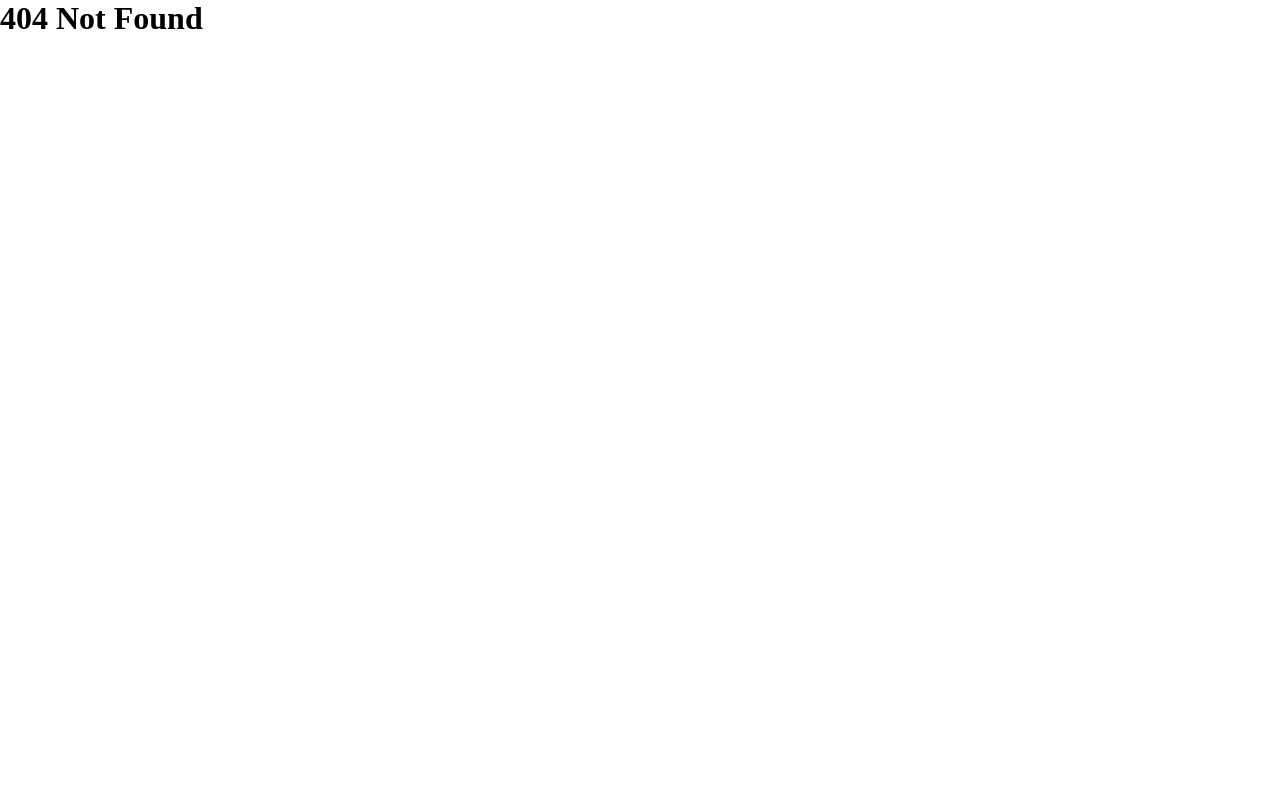
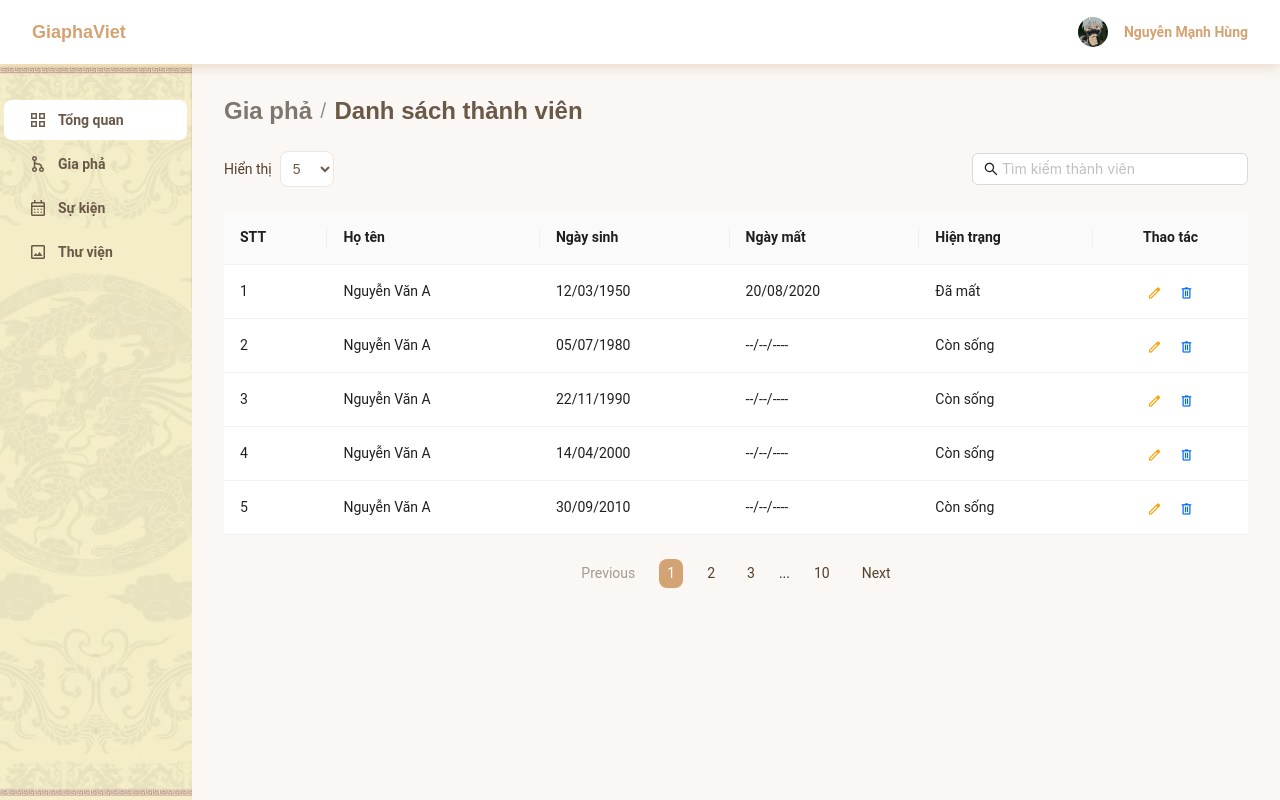
Before and after one commit to hungk4/gia_pha, a React (Create React App) app: page /admin/gia-pha/danh-sach-thanh-vien in a window 1280 px wide. Before the commit this address had no page. Built offline with nearby package versions, Linux system fonts and the light colour scheme.

Commit message:
trang danh sach thanh vien

```diff
--- a/src/App.tsx
+++ b/src/App.tsx
@@ -17,6 +17,7 @@ import AdminLogin from "./views/admin/pages/Login/AdminLogin";
 import AdminEventList from "./views/admin/pages/Su-kien/AdminEventList";
 import AdminEventUser from "./views/admin/pages/Su-kien/AdminEventUser";
 import AdminAlbum from "./views/admin/pages/Thu-vien/AdminAlbum";
+import AdminGiaphaUserList from "./views/admin/pages/Gia-pha/AdminGiaphaUserList";
 
 function App() {
   return (
@@ -38,6 +39,8 @@ function App() {
         <Route path="/admin" element={<AdminLayout />}>
           <Route index element={<AdminHome />} />
           <Route path="gia-pha" element={<AdminGiapha />} />{" "}
+          <Route path="gia-pha/cay-gia-pha" element={<div>Cây gia phả</div>} />
+          <Route path="gia-pha/danh-sach-thanh-vien" element={<AdminGiaphaUserList/>} />
 
           <Route path="thu-vien" element={<AdminThuvien />} />
           <Route path="thu-vien/album/:id" element={<AdminAlbum />} />
--- /dev/null
+++ b/src/views/admin/pages/Gia-pha/AdminGiapha.css
@@ -0,0 +1,5 @@
+.adminGiapha-container .list {
+  display: flex;
+  flex-direction: row;
+  gap: 16px;
+}
--- a/src/views/admin/pages/Gia-pha/AdminGiapha.tsx
+++ b/src/views/admin/pages/Gia-pha/AdminGiapha.tsx
@@ -1,8 +1,37 @@
+import "./AdminGiapha.css";
+
+import Button from "../../../../components/Button/Button";
+
+import { useNavigate } from "react-router-dom";
+
 function AdminGiapha() {
+  const navigate = useNavigate();
   return (
     <>
-    Trang admin gia pha</>
-  )
+      <div className="adminGiapha-container">
+        <h3 className="title-page h3">Gia phả</h3>
+        <div className="list">
+          <div className="admin-family-tree">
+            <Button
+              text="Cây gia phả"
+              icon="graph_1"
+              onClick={() => {
+                navigate("/admin/gia-pha/cay-gia-pha");
+              }}
+            ></Button>
+          </div>
+          <div className="user-info-list">
+            <Button
+              text="Danh sách thành viên"
+              onClick={() => {
+                navigate("/admin/gia-pha/danh-sach-thanh-vien");
+              }}
+            ></Button>
+          </div>
+        </div>
+      </div>
+    </>
+  );
 }
 
 export default AdminGiapha;
--- /dev/null
+++ b/src/views/admin/pages/Gia-pha/AdminGiaphaUserList.css
@@ -0,0 +1,30 @@
+.adminGiaphasUserList-container .tool {
+  display: flex;
+  align-items: center;
+  justify-content: space-between;
+  margin-bottom: 24px;
+}
+
+.adminGiaphasUserList-container .tool .tool-left .label-select {
+  margin-right: 8px;
+  color: var(--color-dark-2);
+}
+
+.adminGiaphasUserList-container .tool .tool-left .select-options {
+  padding: 8px 8px;
+  border-radius: 8px;
+  border: 1px solid var(--color-light-3);
+  background-color: var(--color-light-1);
+  color: var(--color-dark-3);
+  font-size: 14px;
+}
+
+.adminGiaphasUserList-container .btn-edit {
+  color: var(--color-orange);
+  cursor: pointer;
+}
+
+.adminGiaphasUserList-container .btn-delete {
+  color: var(--color-blue);
+  cursor: pointer;
+}
--- /dev/null
+++ b/src/views/admin/pages/Gia-pha/AdminGiaphaUserList.tsx
@@ -0,0 +1,176 @@
+import Search from "antd/es/transfer/search";
+import { Breadcrumb, Space, Table } from "antd";
+import Column from "antd/es/table/Column";
+
+import "./AdminGiaphaUserList.css";
+
+interface DataType {
+  key: React.Key;
+  stt: number;
+  hoten: string;
+  ngaysinh: string;
+  ngaymat: string;
+  hientrang: string;
+}
+
+const data: DataType[] = [
+  {
+    key: "1",
+    stt: 1,
+    hoten: "Nguyễn Văn A",
+    ngaysinh: "12/03/1950",
+    ngaymat: "20/08/2020",
+    hientrang: "Đã mất",
+  },
+  {
+    key: "2",
+    stt: 2,
+    hoten: "Nguyễn Văn A",
+    ngaysinh: "05/07/1980",
+    ngaymat: "--/--/----",
+    hientrang: "Còn sống",
+  },
+  {
+    key: "3",
+    stt: 3,
+    hoten: "Nguyễn Văn A",
+    ngaysinh: "22/11/1990",
+    ngaymat: "--/--/----",
+    hientrang: "Còn sống",
+  },
+  {
+    key: "4",
+    stt: 4,
+    hoten: "Nguyễn Văn A",
+    ngaysinh: "14/04/2000",
+    ngaymat: "--/--/----",
+    hientrang: "Còn sống",
+  },
+  {
+    key: "5",
+    stt: 5,
+    hoten: "Nguyễn Văn A",
+    ngaysinh: "30/09/2010",
+    ngaymat: "--/--/----",
+    hientrang: "Còn sống",
+  },
+];
+
+
+function AdminGiaphaUserList() {
+  return (
+    <div className="adminGiaphasUserList-container">
+      <Breadcrumb
+        style={{ fontSize: "18px" }}
+        items={[
+          {
+            title: (
+              <a
+                className="h3"
+                href="/admin/gia-pha"
+                style={{ color: "var(--color-gray)" }}
+              >
+                Gia phả
+              </a>
+            ),
+          },
+          {
+            title: (
+              <div className="h3" style={{ color: "var(--color-dark-3)" }}>
+                Danh sách thành viên
+              </div>
+            ),
+          },
+        ]}
+      />
+
+      <div style={{ marginTop: 24 }}>
+        <div className="tool">
+          <div className="tool-left">
+            <label htmlFor="select-options" className="label-select p2-r">
+              Hiển thị
+            </label>
+            <select
+              id="select-options"
+              className="select-options"
+              name="select-options"
+              value="5"
+            >
+              <option value="5">5</option>
+              <option value="10">10</option>
+              <option value="15">15</option>
+            </select>
+          </div>
+          <div className="tool-right">
+            <Search placeholder="Tìm kiếm thành viên" />
+          </div>
+        </div>
+
+        <Table<DataType> dataSource={data} rowKey="key" pagination={false}>
+          <Column
+            title="STT"
+            dataIndex="stt"
+            key="stt"
+            onHeaderCell={() => ({ className: "p2-b" })}
+            onCell={() => ({ className: "p2-r" })}
+          />
+          <Column
+            title="Họ tên"
+            dataIndex="hoten"
+            key="hoten"
+            onHeaderCell={() => ({ className: "p2-b" })}
+            onCell={() => ({ className: "p2-r" })}
+          />
+          <Column
+            title="Ngày sinh"
+            dataIndex="ngaysinh"
+            key="ngaysinh"
+            onHeaderCell={() => ({ className: "p2-b" })}
+            onCell={() => ({ className: "p2-r" })}
+          />
+          <Column
+            title="Ngày mất"
+            dataIndex="ngaymat"
+            key="ngaymat"
+            onHeaderCell={() => ({ className: "p2-b" })}
+            onCell={() => ({ className: "p2-r" })}
+          />
+          <Column
+            title="Hiện trạng"
+            dataIndex="hientrang"
+            key="hientrang"
+            onHeaderCell={() => ({ className: "p2-b" })}
+            onCell={() => ({ className: "p2-r" })}
+          />
+          <Column
+            title="Thao tác"
+            key="action"
+            align="center"
+            onHeaderCell={() => ({ className: "p2-b" })}
+            onCell={() => ({ className: "p2-r" })}
+            render={(_: any, record: DataType) => (
+              <Space size="middle">
+                <span className="material-symbols-outlined btn-edit">edit</span>
+                <span className="material-symbols-outlined btn-delete">
+                  delete
+                </span>
+              </Space>
+            )}
+          />
+        </Table>
+
+        <div className="pagination">
+          <button className="p2-r inactive">Previous</button>
+          <button className="p2-r active">1</button>
+          <button className="p2-r">2</button>
+          <button className="p2-r">3</button>
+          <span className="p2-r">...</span>
+          <button className="p2-r">10</button>
+          <button className="p2-r">Next</button>
+        </div>
+      </div>
+    </div>
+  );
+}
+
+export default AdminGiaphaUserList;
--- a/src/views/admin/partials/AdminLayout.tsx
+++ b/src/views/admin/partials/AdminLayout.tsx
@@ -19,6 +19,7 @@ function AdminLayout() {
           <AdminSider />
           <Content
             style={{
+              marginLeft: "15%",
               padding: 32,
               backgroundColor: "var(--color-light-2)",
               position: "relative",
--- a/src/views/admin/partials/Sider/AdminSider.css
+++ b/src/views/admin/partials/Sider/AdminSider.css
@@ -1,7 +1,5 @@
 .admin-sider {
-  position: relative;
   background: transparent;
-  z-index: 0;
 }
 
 .admin-sider::before {
--- a/src/views/admin/partials/Sider/AdminSider.tsx
+++ b/src/views/admin/partials/Sider/AdminSider.tsx
@@ -6,7 +6,17 @@ const { Sider } = Layout;
 
 function AdminSider() {
   return (
-    <Sider width="15%" className="admin-sider">
+    <Sider
+      width="15%"
+      className="admin-sider"
+      style={{
+        position: "fixed",
+        top: 64,
+        left: 0,
+        height: "calc(100vh - 64px)",
+        overflow: "auto",
+      }}
+    >
       <Menu
         className="admin-sider-menu"
         mode="inline"
```
